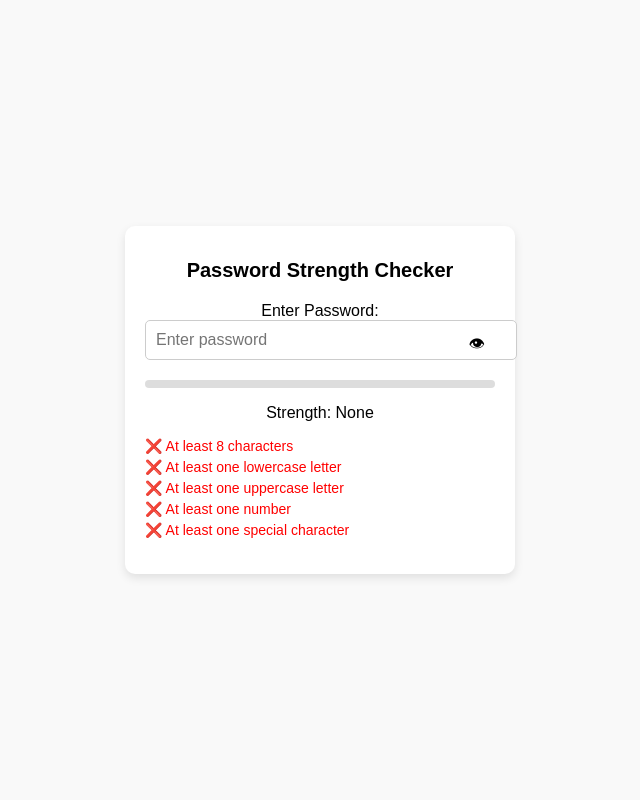
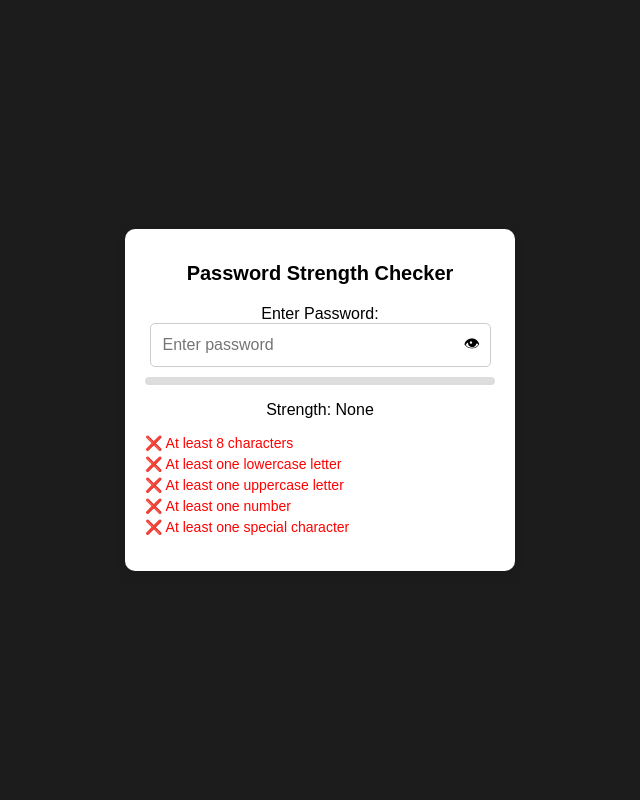
Before and after one commit to Cyber-Security-Tech/password-strength-checker, a Flask app: page / in a window 1280 px wide. Shown: the whole page, without its empty margins (320-960 px from the left). Run offline with Flask 3, Linux system fonts and the light colour scheme.

Commit message:
updated background color to black in styles.css, centered the input field

```diff
--- a/static/styles.css
+++ b/static/styles.css
@@ -1,6 +1,6 @@
 body {
     font-family: Arial, sans-serif;
-    background-color: #f9f9f9;
+    background-color: #1c1c1c;
     display: flex;
     justify-content: center;
     align-items: center;
@@ -24,20 +24,35 @@ h1 {
 
 .password-container {
     position: relative;
+    width: 100%;
+    display: flex;
+    align-items: center;
+    justify-content: center;
 }
 
 input {
-    width: 100%;
-    padding: 10px;
+    width: 90%;
+    padding: 12px;
     font-size: 16px;
     border: 1px solid #ccc;
     border-radius: 5px;
-    margin-bottom: 10px;
+    text-align: left;
+}
+
+input:focus {
+    border-color: #007BFF;
+    box-shadow: 0 0 8px rgba(0, 123, 255, 0.3);
+}
+
+input::-ms-reveal,
+input::-webkit-contacts-auto-fill-button,
+input::-webkit-password-toggle-button {
+    display: none;
 }
 
 .eye-icon {
     position: absolute;
-    right: 10px;
+    right: 15px;
     top: 50%;
     transform: translateY(-50%);
     cursor: pointer;
@@ -55,7 +70,11 @@ input {
 #strength-bar {
     height: 100%;
     width: 0;
-    transition: width 0.5s ease-in-out, background-color 0.5s ease-in-out;
+    transition: width 0.5s ease-in-out, background-color 0.5s ease-in-out, transform 0.3s ease;
+}
+
+#strength-bar:hover {
+    transform: scaleY(1.1);
 }
 
 #password-requirements {
@@ -69,10 +88,11 @@ input {
     font-size: 14px;
     margin: 5px 0;
     color: red;
-    transition: opacity 0.3s ease-in-out;
+    transition: opacity 0.3s ease-in-out, transform 0.3s ease-in-out;
 }
 
 #password-requirements li.valid {
     opacity: 1;
     font-weight: bold;
+    transform: translateX(10px);
 }
```
